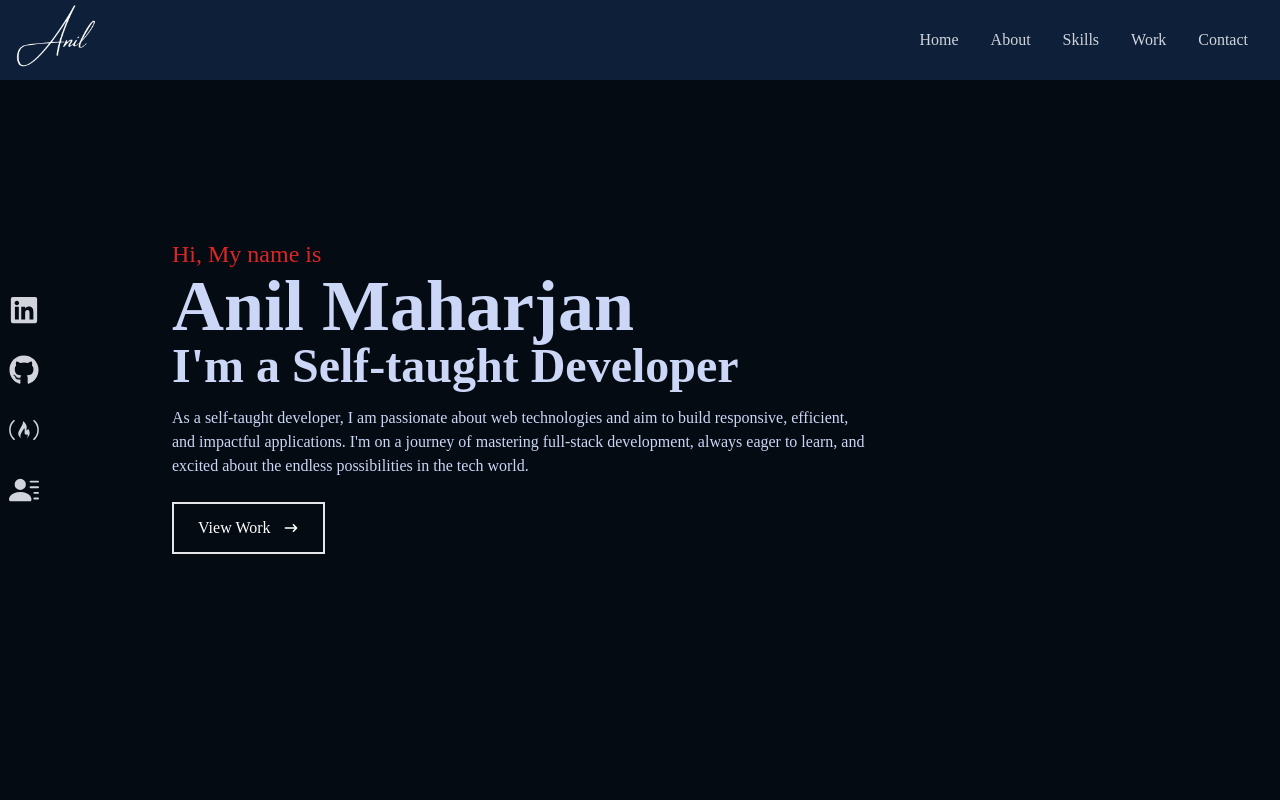
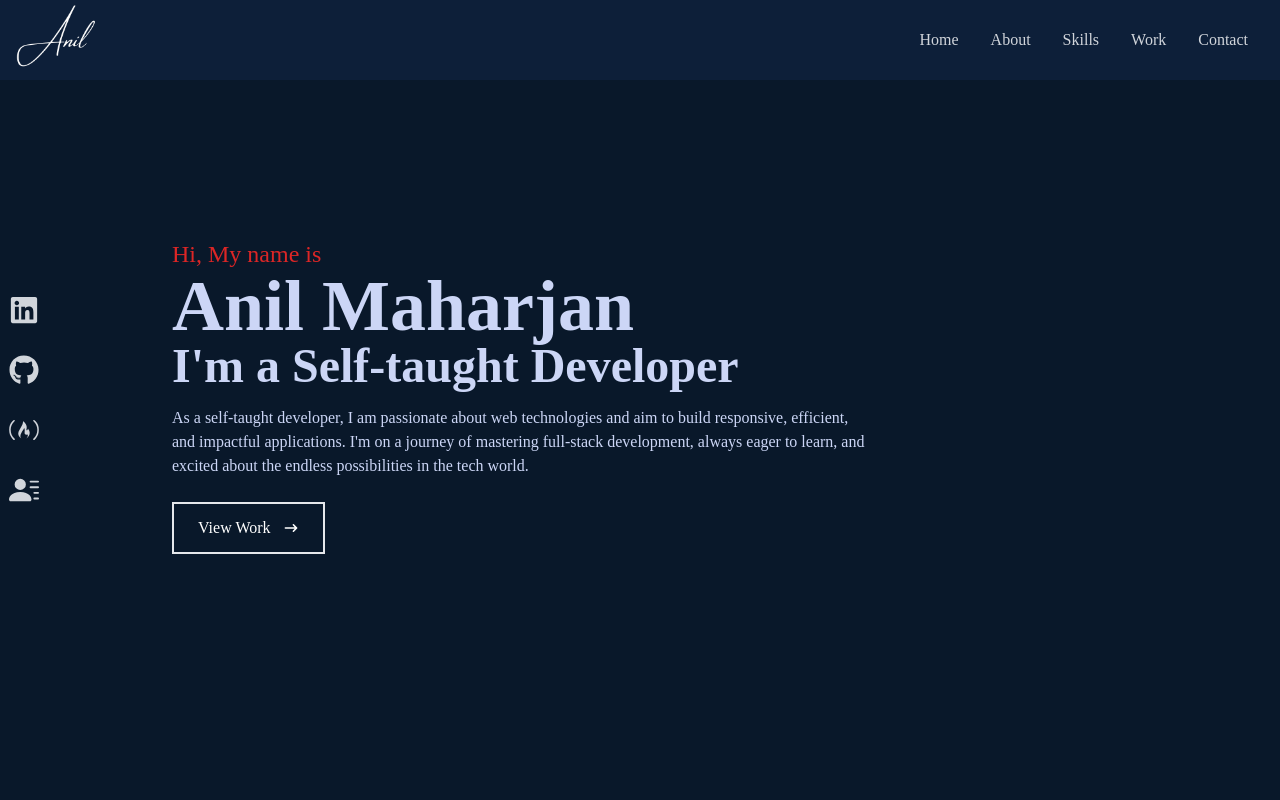
Before and after one commit to Aneal07/Personal-Portfolio, a React (Create React App) app: page / in a window 1280 px wide. Shown: the top 800 px of the page. Built offline with nearby package versions, Linux system fonts and the light colour scheme.

Commit message:
Added CSS

```diff
--- a/src/components/Home.jsx
+++ b/src/components/Home.jsx
@@ -3,7 +3,7 @@ import {HiArrowNarrowRight} from 'react-icons/hi'
 
 const Home = () => {
   return (
-    <div name="home" className='w-full h-screen bg-[#040b13]'>
+    <div name="home" className='w-full h-screen bg-[#09182a]'>
       {/* container */}
       <div className='max-w-[1000px] mx-auto px-8 flex flex-col justify-center h-full'>
         <p className='text-red-600 text-2xl'>Hi, My name is</p>
@@ -18,12 +18,12 @@ const Home = () => {
 
         <div className=''>
           {/* this need to be done and aswell as need to add 3 projects  */}
-          <button to="work" className='text-white group border-2 px-6 py-3 my-2 flex items-center hover:bg-gray-800 hover:border-gray-800'>
+          <a href="#work" className='text-white group border-2 px-6 py-3 my-2 items-center justify-center hover:bg-gray-800 hover:border-gray-800 inline-flex'>
             View Work
             <span className='group-hover:rotate-90 duration-300'>
               <HiArrowNarrowRight className='ml-3 '/>
             </span>
-          </button>
+          </a>
         </div>
       </div>
     </div>
--- a/src/components/Work.jsx
+++ b/src/components/Work.jsx
@@ -5,7 +5,7 @@ import FilmImg from '../assets/flimfusion.jpg';
 
 const Work = () => {
   return (
-    <div name='work' className='w-full md:h-screen text-gray-300 bg-[#091425]'>
+    <div id='work' className='w-full md:h-screen text-gray-300 bg-[#091425]'>
 
       {/* Main container */}
       <div className='max-w-[1000px] mx-auto p-4 flex flex-col justify-center  w-full h-full'>
--- a/src/index.css
+++ b/src/index.css
@@ -23,8 +23,34 @@
     height: 250px;
 }
 
+.content-div {
+    border: 2px solid transparent;
+    transition: border-color 0.4s, box-shadow 0.4s;
+    /* Smooth transition for the border and shadow */
+}
+
 .content-div:hover {
     background-image: linear-gradient(to right,
             rgba(5, 68, 128, 0.8),
             hsla(222, 83%, 2%, 0.8)) !important;
+    cursor: pointer;
+    border-color: rgba(5, 68, 128, 0.8);
+    /* Give it a border color */
+    box-shadow: 0 0 15px 3px rgba(5, 68, 128, 0.6);
+    /* This adds the glowing effect */
+    animation: glowingBorder 1.5s infinite alternate;
+        /* Apply the animation */
 }
+@keyframes glowingBorder {
+    0% {
+        box-shadow: 0 0 5px 1px rgba(5, 68, 128, 0.6);
+    }
+
+    50% {
+        box-shadow: 0 0 15px 3px rgba(156, 12, 17, 0.6);
+    }
+
+    100% {
+        box-shadow: 0 0 5px 1px rgba(5, 68, 128, 0.6);
+    }
+}
```
